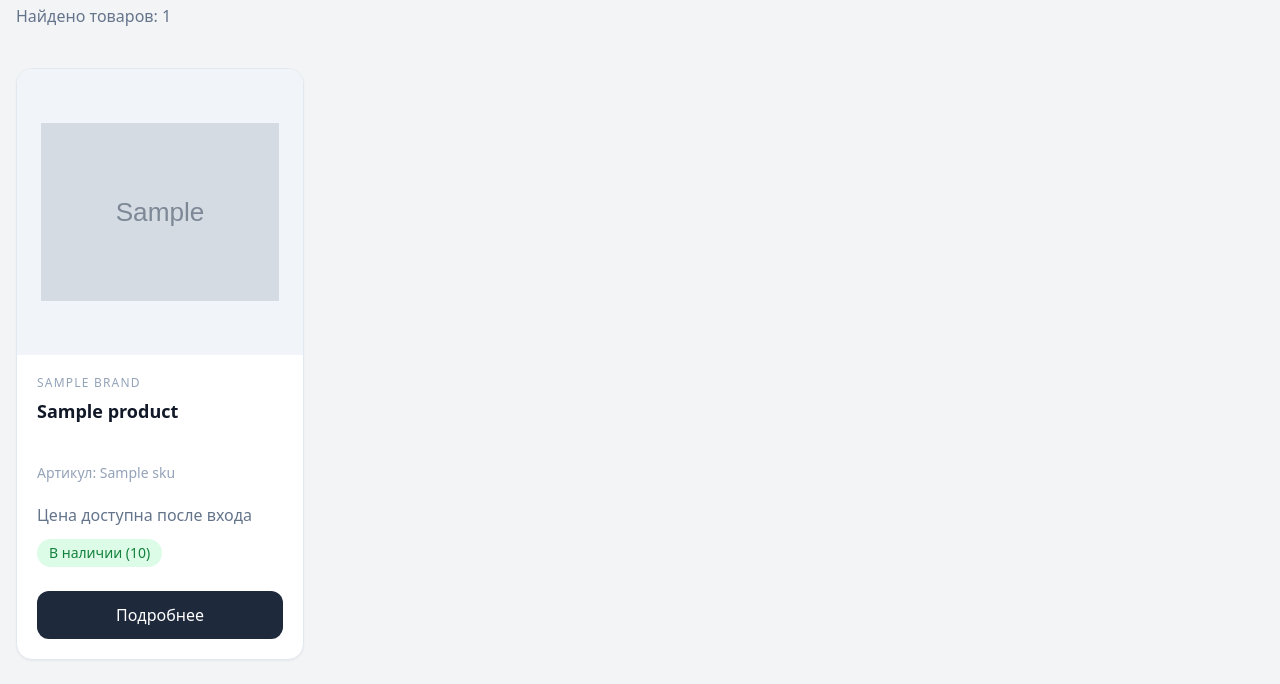
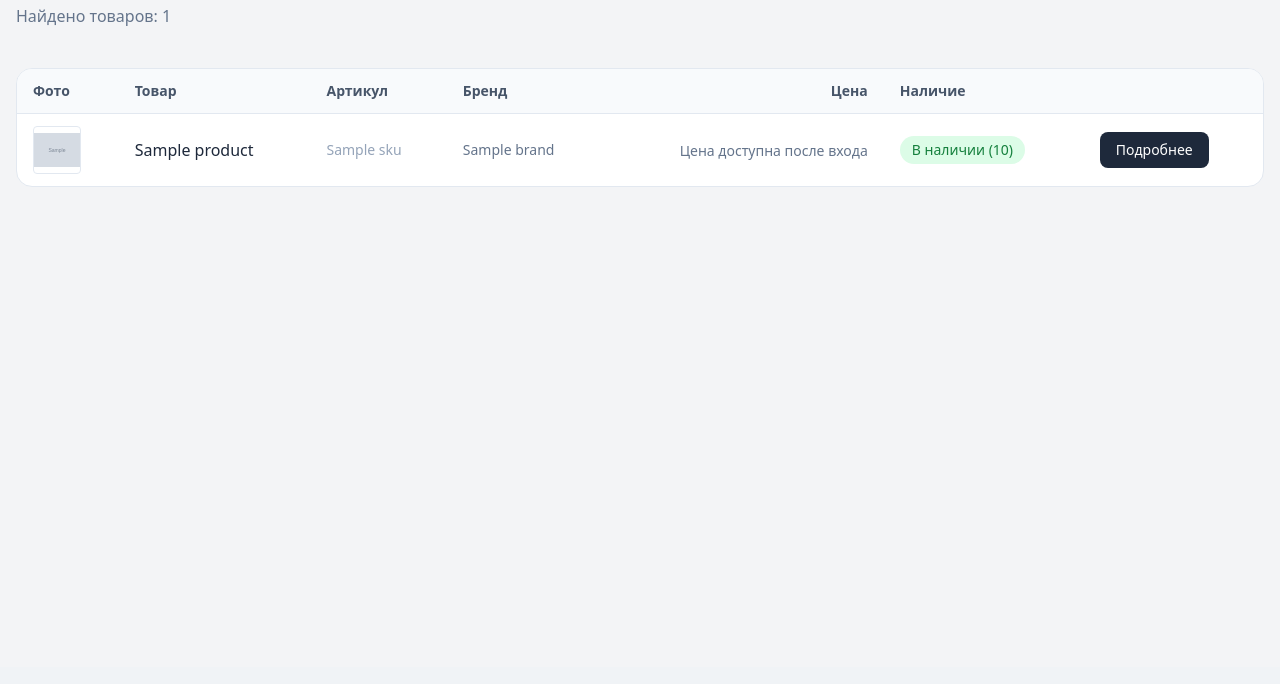
Before and after one commit to zalex350/baza-petrovich, a Laravel app: template resources/views/search.blade.php in a window 1280 px wide. Shown: the part 133-817 px from the top of the page. After the commit the page ends 320 px from the top, so only its background shows below. Run offline with Laravel 12, Linux system fonts and the light colour scheme; data comes from the database, SQL or seed files in the repository; the template is opened without the code that fills it: most values are stand-ins (such as "Sample title", 1, 10 or a date in 2020); grey boxes marked "Sample" are stand-in pictures; style sheets or scripts are compiled from the project's sources.

Commit message:
style: display search results as table (photo, sku, brand, price, stock) matching order/cart tables

```diff
--- a/resources/views/search.blade.php
+++ b/resources/views/search.blade.php
@@ -28,131 +28,138 @@
 
 @else
 
-    <div class="grid grid-cols-1 md:grid-cols-2 xl:grid-cols-4 gap-8">
+    <div class="bg-white rounded-2xl border border-slate-200 overflow-hidden">
+
+        <table class="w-full text-left">
+
+            <thead class="bg-slate-50 border-b border-slate-200">
+
+                <tr>
+
+                    <th class="px-4 py-3 text-sm font-semibold text-slate-600">
+                        Фото
+                    </th>
+
+                    <th class="px-4 py-3 text-sm font-semibold text-slate-600">
+                        Товар
+                    </th>
+
+                    <th class="px-4 py-3 text-sm font-semibold text-slate-600">
+                        Артикул
+                    </th>
+
+                    <th class="px-4 py-3 text-sm font-semibold text-slate-600">
+                        Бренд
+                    </th>
+
+                    <th class="px-4 py-3 text-sm font-semibold text-slate-600 text-right">
+                        Цена
+                    </th>
+
+                    <th class="px-4 py-3 text-sm font-semibold text-slate-600">
+                        Наличие
+                    </th>
+
+                    <th class="px-4 py-3 text-sm font-semibold text-slate-600">
+                    </th>
+
+                </tr>
+
+            </thead>
+
+            <tbody class="divide-y divide-slate-200">
 
                 @foreach($products as $product)
 
-            <div class="bg-white rounded-2xl border border-slate-200 shadow-sm hover:shadow-xl transition duration-300 overflow-hidden flex flex-col">
+                    <tr>
 
-                <a href="{{ route('product.show', $product->id) }}">
-
-                    <div class="aspect-square bg-slate-100 flex items-center justify-center">
+                        <td class="px-4 py-3">
 
                             @if($product->image)
 
                                 <img
                                     src="{{ asset('storage/'.$product->image) }}"
                                     alt="{{ $product->name }}"
-                                class="w-full h-full object-contain p-6">
+                                    class="w-12 h-12 object-contain rounded border border-slate-200">
 
                             @else
 
-                            <div class="text-center">
-
-                                <div class="text-6xl mb-4">
+                                <div class="w-12 h-12 bg-slate-100 flex items-center justify-center rounded border border-slate-200 text-2xl">
                                     🚰
-                                </div>
-
-                                <div class="text-sm text-slate-500">
-                                    Фото появится позже
-                                </div>
-
                                 </div>
 
                             @endif
 
-                    </div>
+                        </td>
 
-                </a>
+                        <td class="px-4 py-3">
 
-                <div class="p-5 flex flex-col flex-grow">
-
-                    @if($product->brand)
-
-                        <div class="text-xs uppercase tracking-widest text-slate-400 mb-2">
-
-                            {{ $product->brand }}
-
-                        </div>
-
-                    @endif
-
-                    <h2 class="text-lg font-semibold leading-6 min-h-[56px]">
-
-                        <a href="{{ route('product.show', $product->id) }}" class="hover:text-blue-600 transition">
+                            <a
+                                href="{{ route('product.show', $product->id) }}"
+                                class="font-medium text-slate-800 hover:text-blue-600 transition"
+                            >
                                 {{ $product->name }}
                             </a>
 
-                    </h2>
+                        </td>
 
-                    @if($product->sku)
+                        <td class="px-4 py-3 text-sm text-slate-400">
+                            {{ $product->sku }}
+                        </td>
 
-                        <div class="text-sm text-slate-400 mt-2">
+                        <td class="px-4 py-3 text-sm text-slate-500">
+                            {{ $product->brand }}
+                        </td>
 
-                            Артикул: {{ $product->sku }}
-
-                        </div>
-
-                    @endif
-
-                    <div class="mt-5">
+                        <td class="px-4 py-3 text-right">
 
                             @auth
 
-                            <div class="text-3xl font-bold text-slate-800">
-
-                                {{ number_format($product->price,2) }} BYN
-
-                            </div>
+                                <span class="font-semibold text-slate-800">
+                                    {{ number_format($product->price, 2) }} BYN
+                                </span>
 
                             @else
 
-                            <div class="text-slate-500">
-
+                                <span class="text-sm text-slate-500">
                                     Цена доступна после входа
-
-                            </div>
+                                </span>
 
                             @endauth
 
-                    </div>
+                        </td>
 
-                    <div class="mt-3">
+                        <td class="px-4 py-3">
 
                             @if($product->stock > 0)
 
                                 <span class="inline-flex rounded-full bg-green-100 text-green-700 px-3 py-1 text-sm">
-
                                     В наличии ({{ $product->stock }})
-
                                 </span>
 
                             @else
 
                                 <span class="inline-flex rounded-full bg-red-100 text-red-700 px-3 py-1 text-sm">
-
                                     Нет в наличии
-
                                 </span>
 
                             @endif
 
-                    </div>
+                        </td>
 
-                    <div class="mt-auto pt-6">
+                        <td class="px-4 py-3">
 
                             @auth
 
-                            <form action="/order/add/{{ $product->id }}" method="POST">
+                                <form action="/order/add/{{ $product->id }}" method="POST" class="inline">
 
                                     @csrf
 
                                     <button
                                         type="submit"
-                                    class="block w-full rounded-xl bg-slate-800 hover:bg-slate-700 text-white text-center py-3 transition">
-
+                                        class="rounded-lg bg-slate-800 hover:bg-slate-700 text-white px-4 py-2 text-sm transition"
+                                    >
                                         В корзину
-
                                     </button>
 
                                 </form>
@@ -161,21 +168,22 @@
 
                                 <a
                                     href="{{ route('product.show', $product->id) }}"
-                                class="block w-full rounded-xl bg-slate-800 hover:bg-slate-700 text-white text-center py-3 transition">
-
+                                    class="inline-block rounded-lg bg-slate-800 hover:bg-slate-700 text-white px-4 py-2 text-sm transition"
+                                >
                                     Подробнее
-
                                 </a>
 
                             @endauth
 
-                    </div>
+                        </td>
 
-                </div>
-
-            </div>
+                    </tr>
 
                 @endforeach
+
+            </tbody>
+
+        </table>
 
     </div>
 
```
Lines whose indentation alone changed are shown as unchanged.
